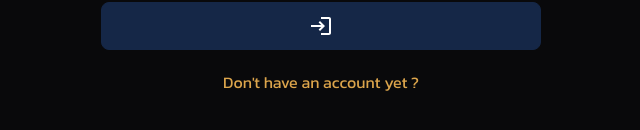
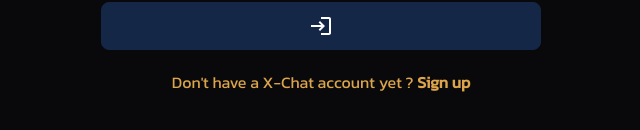
Before and after one commit to prokittikun/x-chat, a React (Create React App) app: page /signin in a window 1280 px wide. Shown: the part 448-578 px from the top of the page, without its empty margins (319-959 px from the left). Built offline with nearby package versions, Linux system fonts and the light colour scheme; no server answers.

Commit message:
Edit: text navigate

```diff
--- a/src/pages/login.tsx
+++ b/src/pages/login.tsx
@@ -85,7 +85,7 @@
             <LoginIcon />
           </button>
           <div className="text-base-content mx-auto">
-            <Link to={`/register`}>Don't have an account yet ?</Link>
+            <Link to={`/register`}>Don't have a X-Chat account yet ? <strong>Sign up</strong></Link>
           </div>
         </div>
       </div>
--- a/src/pages/register.tsx
+++ b/src/pages/register.tsx
@@ -83,7 +83,7 @@
           <AppRegistrationIcon />
         </button>
         <div className="text-base-content mx-auto">
-          <Link to={`/signIn`}>Already have an account ?</Link>
+          <Link to={`/signIn`}>Already have an account ? <strong>Sign in</strong></Link>
         </div>
       </div>
     </div>
```
